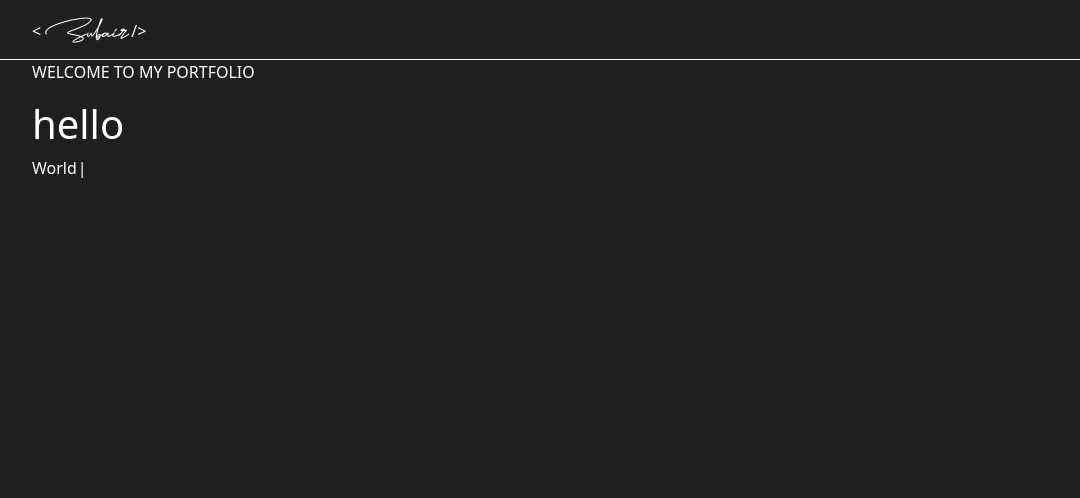
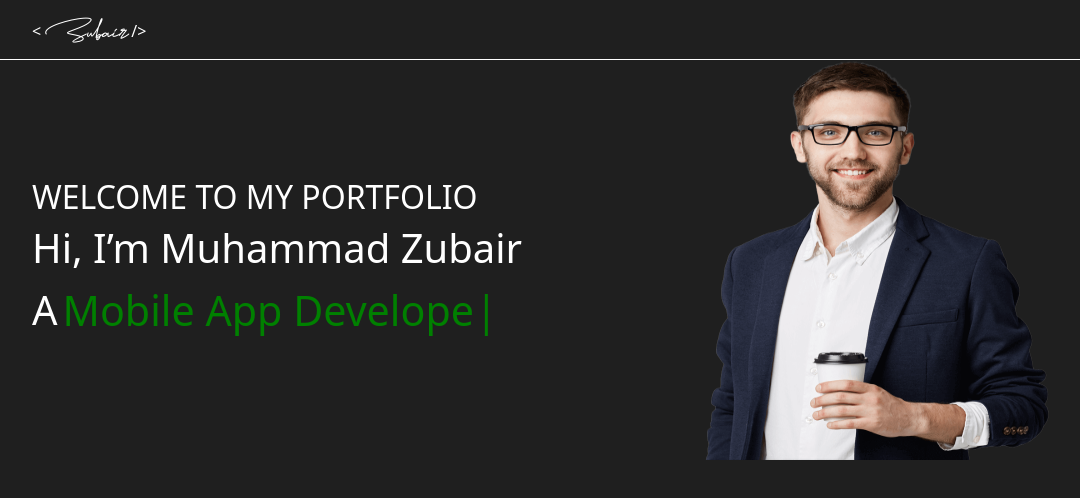
Before and after one commit to zubairkhan1234/portfolionext, a Next.js app: page / in a window 1280 px wide. Shown: the top 498 px of the page, without its empty margins (50-1130 px from the left). Built offline with nearby package versions, Linux system fonts and the light colour scheme.

Commit message:
working for header

```diff
--- a/component/Home.js
+++ b/component/Home.js
@@ -2,35 +2,37 @@ import React from 'react'
 // import { ScrollTrigger }  from "gsap/ScrollTrigger";
 import styles from '../styles/Home.module.css'
 import Typewriter from 'typewriter-effect';
+import Image from 'next/image';
 
 
 function HomeComp() {
     return (
-        <div className='container'>
-            <p>WELCOME TO MY PORTFOLIO</p>
-            <h1>hello</h1>
-            {/* <Typewriter
-                onInit={(typewriter) => {
-                    typewriter.typeString('Hello World!')
-                        .callFunction(() => {
-                            console.log('String typed out!');
-                        })
-                        .pauseFor(2500)
-                        .deleteAll()
-                        .callFunction(() => {
-                            console.log('All strings were deleted');
-                        })
-                        .start();
-                }}
-            /> */}
+        <section className='container'>
+            <div className={`row flex-md-row-reverse justify-content-center text-center align-items-center h-100 ${styles.heade_container_child}`}>
+                <div className='col-md-6'>
+                    <Image src="/images/home/header.png" height={1400} width={1000} className={styles.headerImge} />
+                </div>
+                <div className='col-md-6 text-start' >
+
+                    <h1 className='fs-2'>WELCOME TO MY PORTFOLIO</h1>
+                    <h1>Hi, I’m Muhammad Zubair</h1>
+                    <div style={{ display: 'flex' }}>
+                        <span className='fs-1' style={{ marginRight: '5px' }}>A</span>
                         <Typewriter
                             options={{
-                    strings: ['Hello', 'World'],
+                                strings: ['<span> Web App Developer. </span>', '<span> Mobile App Developer.</span>'],
                                 autoStart: true,
+                                delay: 20,
+                                deleteSpeed: 20,
                                 loop: true,
                             }}
+
                         />
                     </div>
+                </div>
+
+            </div>
+        </section>
     )
 }
 
--- a/styles/Home.module.css
+++ b/styles/Home.module.css
@@ -19,6 +19,12 @@
   font-size: 25px;
   color: var(--white);
 }
+
 /* end of navigation container */
 
 /* header style start */
+
+.headerImge {
+  width: 350px;
+  height: 400px;
+}
--- a/styles/globals.css
+++ b/styles/globals.css
@@ -21,3 +21,12 @@ body {
 .fa-solid {
     color: red !important;
 }
+
+.Typewriter {
+    color: green !important;
+    font-size: calc(1.375rem + 1.5vw);
+}
+
+.heade_container_child {
+    height: calc(100vh - 60px) !important;
+}
```
Lines whose indentation alone changed are shown as unchanged.
